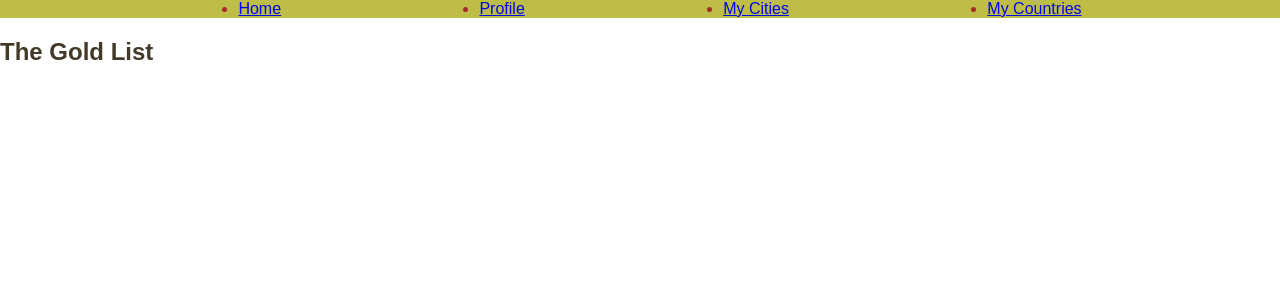
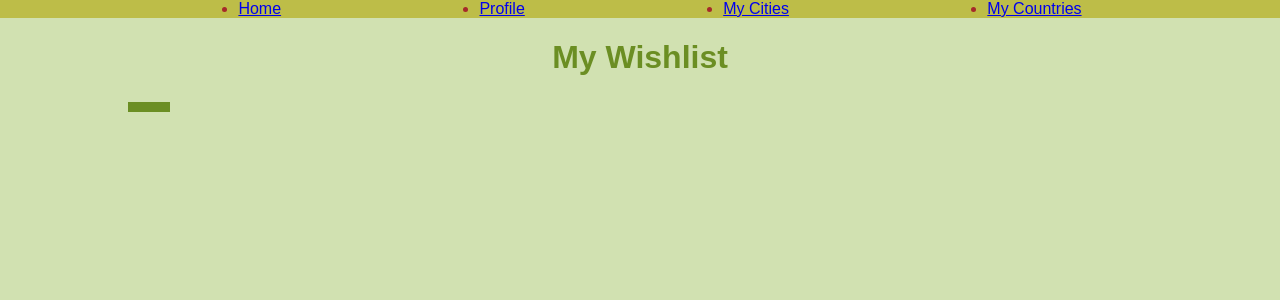
Before and after one commit to SuperNicktendo/travel_list_project, a Flask app: page /wishlist/1 in a window 1280 px wide. Shown: the top 300 px of the page. Run offline with Flask 2, Linux system fonts and the light colour scheme; data that the repository does not hold is empty.

Commit message:
more css

```diff
--- a/static/style.css
+++ b/static/style.css
@@ -1,5 +1,5 @@
 body {
-    background-color: white;
+    background-color: rgb(209, 225, 177);
     font-family:fantasy;
     color: rgb(67, 57, 39);
     margin: 0;
@@ -35,10 +35,11 @@ header {
     margin: 0;
 }
 
-.profile-logo {
+.profile-title {
     display: flex;
     justify-content: center;
-    margin: 0;
+    margin: 1%;
+    margin-top: 2%;
 }
 
 .user {
@@ -66,6 +67,7 @@ header {
 .cities {
     background-color: rgb(229, 191, 95);
 }
+
 .city-list {
     display: inline-block;
     border: 5px solid brown;
@@ -90,3 +92,16 @@ header {
     padding: 1rem;
     vertical-align: top;
 }
+
+.wishlist-title {
+    display: flex;
+    justify-content: center;
+    color: olivedrab;
+}
+
+.wishlist-list {
+    display: inline-block;
+    border: 5px solid olivedrab;
+    padding-right: 2rem;
+    margin-left: 10%;
+}
--- a/templates/wishlist/wishlist.html
+++ b/templates/wishlist/wishlist.html
@@ -1,7 +1,9 @@
 {% extends 'base.html' %}
 {% block content %}
-    <h2>The Gold List</h2>
-    <section>
+<div class="wishlist">
+
+    <h1 class="wishlist-title">My Wishlist</h1>
+    <section class="wishlist-list">
         {% for places in all_travel %}
             <ul>
                 <li>{{ places.city.name }}</li>
@@ -10,4 +12,6 @@
             </ul>
         {% endfor %}
     </section>
+
+</div>
 {% endblock %}
```
Also changed, not shown: templates/user/user.html (+4 -4 lines).
